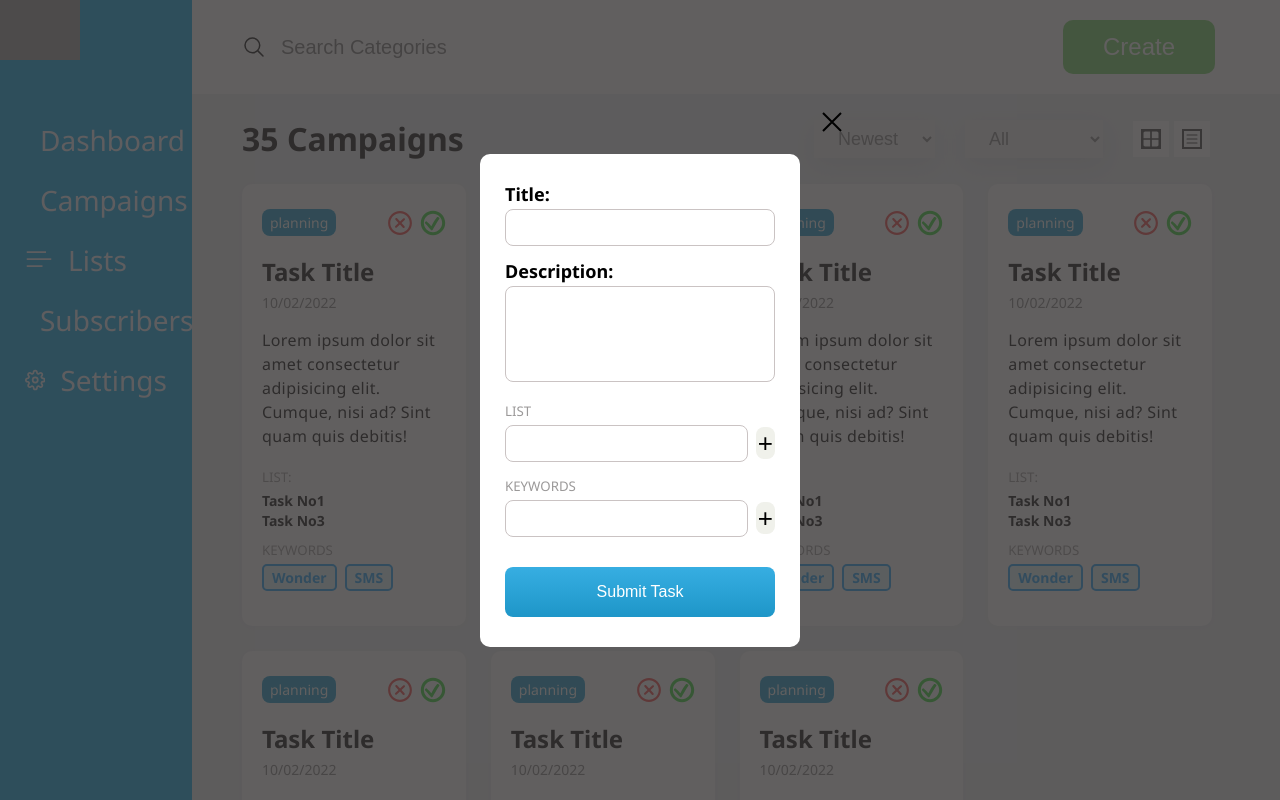
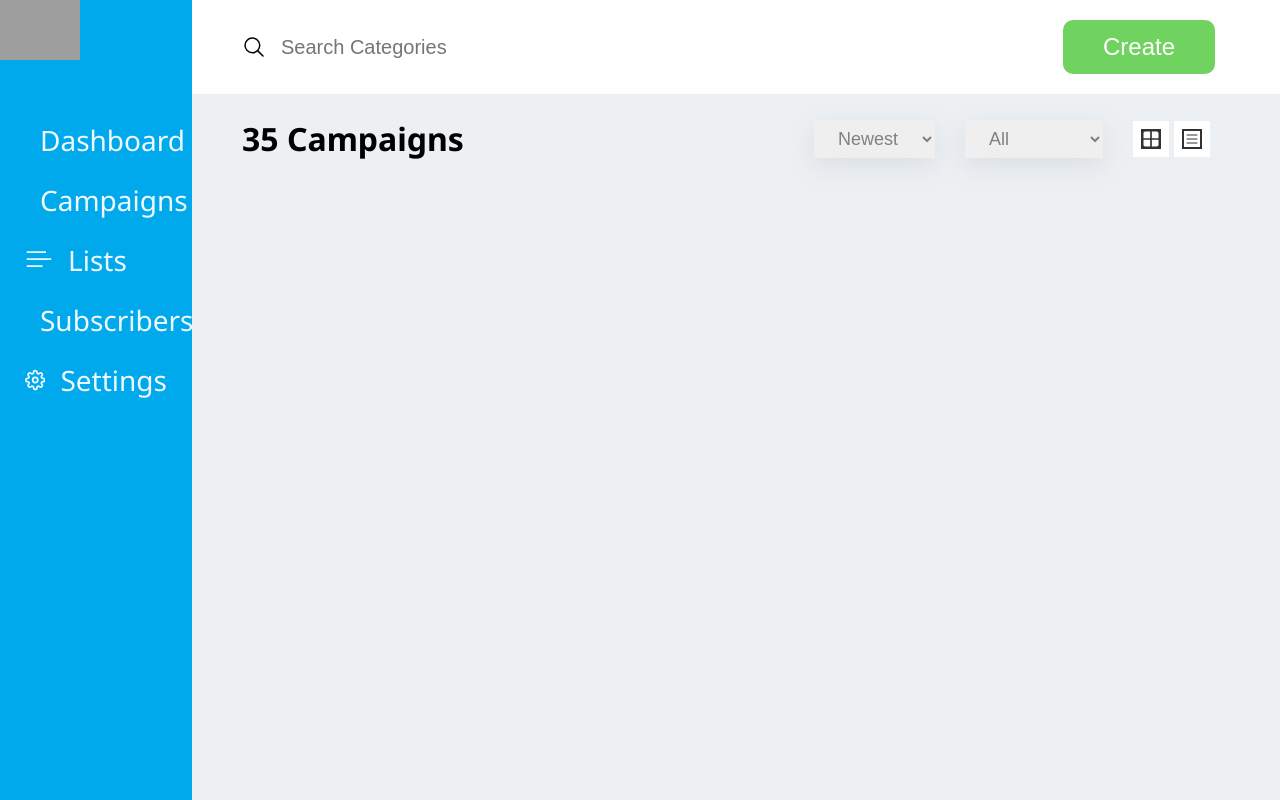
Before and after one commit to DevFariz/task-manager, a React (Create React App) app: page / in a window 1280 px wide. Shown: the top 800 px of the page. Built offline with nearby package versions, Linux system fonts and the light colour scheme; grey boxes are pictures that could not be loaded; the HTML template or start-up script is replaced by a standard one.

Commit message:
feat: add local storage

```diff
--- a/src/App.js
+++ b/src/App.js
@@ -7,8 +7,16 @@ import TaskItems from "./components/taskItems/TaskItems";
 import CreateTask from "./components/createTask/CreateTask";
 
 class App extends Component {
+
+  constructor(props){
+    super(props);
+    if(!localStorage.tasks) {
+      localStorage.setItem('tasks', JSON.stringify([]))
+    }
+  }
+
   state = {
-    isPopupOpen: true,
+    isPopupOpen: false,
   };
 
   togglePopup = () => {
@@ -16,7 +24,6 @@ class App extends Component {
       isPopupOpen: !this.state.isPopupOpen
     })
   };
-
 
   render() {
     const { isPopupOpen } = this.state;
--- a/src/components/createTask/CreateTask.js
+++ b/src/components/createTask/CreateTask.js
@@ -1,35 +1,20 @@
-import React, { useState } from "react";
+import React, { useState, useRef } from "react";
 import "./CreateTask.css";
 import { GrClose } from "react-icons/gr";
 
 const CreateTask = (props) => {
-  // function onListAdd() {
-  //   const temp = [...list];
-  //   temp.push(
-  //     <div key={temp.length + 1} className="add-task">
-  //       <input type="text" className="create-task__inp" />
-  //       <button className="create-new__item" type="button" onClick={onListAdd}>
-  //         +
-  //       </button>
-  //     </div>
-  //   );
-  //   setList([...temp])
-  // };
+  const [title, setTitle] = useState("");
+  const [desc, setDesc] = useState("");
+  const [list, setList] = useState([""]);
+  const [keyword, setKeyword] = useState([""]);
 
-  // const [list, setList] = useState([
-  //   <div key={1} className="add-task">
-  //     <input type="text" className="create-task__inp" />
-  //     <button className="create-new__item" type="button" onClick={onListAdd}>
-  //       +
-  //     </button>
-  //   </div>,
-  // ]);
+  const listInput = useRef();
 
-  const [list, setList] = useState([1]);
+  const tasks = JSON.parse(localStorage.tasks)
 
   const addTask = () => {
     const temp = [...list];
-    temp.push(list.length + 1);
+    temp.push(listInput.current.value);
     setList(temp);
   };
 
@@ -39,23 +24,48 @@ const CreateTask = (props) => {
     setList(temp);
   };
 
+  const onTitleChange = (value) => {
+    setTitle(value)
+  }
+
+  const onDescChange = (value) => {
+    setDesc(value)
+  }
+
   const closePopup = () => {
     props.closePopup();
   };
 
+  const onFormSubmit = (e) => {
+    e.preventDefault();
+    tasks.push({
+      state: "planning",
+      date: new Date(),
+      title,
+      desc,
+      list,
+      keyword
+    })
+    localStorage.setItem("tasks", JSON.stringify(tasks))
+    closePopup();
+  }
+
   return (
-    <form className="create-task">
+    <form onSubmit={(e) => onFormSubmit(e)} className="create-task">
       <div>
         <label htmlFor="task-title" className="task-label">
           Title:
         </label>
-        <input type="text" id="task-title" className="create-task__inp" />
+        <input onChange={(e) => onTitleChange(e.target.value)} value={title} type="text" id="task-title" className="create-task__inp" required={true}/>
       </div>
       <div>
         <label htmlFor="task-desc" className="task-label">
           Description:
         </label>
         <textarea
+          required={true}
+          onChange={(e) => onDescChange(e.target.value)}
+          value={desc}
           rows={4}
           type="text"
           id="task-desc"
@@ -66,6 +76,7 @@ const CreateTask = (props) => {
       {list.map((item, i) => (
         <div key={item} className="add-task">
           <input
+            ref={listInput}
             type="text"
             className="create-task__inp"
             readOnly={i !== list.length - 1}
@@ -96,7 +107,7 @@ const CreateTask = (props) => {
           +
         </button>
       </div>
-      <button className="submit-task" type="button">
+      <button className="submit-task">
         Submit Task
       </button>
       <button onClick={closePopup} className="create-task__close" type="button">
--- a/src/components/taskItem/TaskItem.js
+++ b/src/components/taskItem/TaskItem.js
@@ -8,11 +8,11 @@ export default class TaskItem extends Component {
   render() {
     return (
       <div className='task-item'>
-        <TaskState />
-        <h3 className="task-item__title">Task Title</h3>
-        <p className="task-item__date">10/02/2022</p>
-        <p className="task-item__desc">Lorem ipsum dolor sit amet consectetur adipisicing elit. Cumque, nisi ad? Sint quam quis debitis!</p>
-        <List />
+        <TaskState data={this.props.state}/>
+        <h3 className="task-item__title">{this.props.title}</h3>
+        <p className="task-item__date">{this.props.date}</p>
+        <p className="task-item__desc">{this.props.desc}</p>
+        <List data={this.props.list}/>
         <Keywords />
       </div>
     )
--- a/src/components/taskItems/TaskItems.js
+++ b/src/components/taskItems/TaskItems.js
@@ -1,21 +1,18 @@
-import React, { Component } from 'react';
-import TaskItem from '../taskItem/TaskItem';
-import "./TaskItems.css"
+import React from "react";
+import TaskItem from "../taskItem/TaskItem";
+import "./TaskItems.css";
 
+const TaskItems = () => {
 
-export default class TaskItems extends Component {
+  const tasks = JSON.parse(localStorage.tasks);
 
-  render() {
-    return (
-      <div className='task-items'>
-        <TaskItem />
-        <TaskItem />
-        <TaskItem />
-        <TaskItem />
-        <TaskItem />
-        <TaskItem />
-        <TaskItem />
-      </div>
-    )
-  }
-}
+  return (
+    <div className="task-items">
+      {tasks.map((item, i) => (
+        <TaskItem key={i} {...item}/>
+      ))}
+    </div>
+  );
+};
+
+export default TaskItems;
--- a/src/components/taskState/TaskState.js
+++ b/src/components/taskState/TaskState.js
@@ -5,13 +5,15 @@ import "./TaskState.css";
 
 export default class TaskState extends Component {
   state = {
-    taskState: "",
+    taskState: this.props.state,
   };
 
   toDraft = () => {
     this.setState({
       taskState: "draft",
     });
+
+
   };
 
   toCompleted = () => {
@@ -19,6 +21,8 @@ export default class TaskState extends Component {
       taskState: "completed",
     });
   };
+
+
 
   render() {
     const { taskState } = this.state;
```
